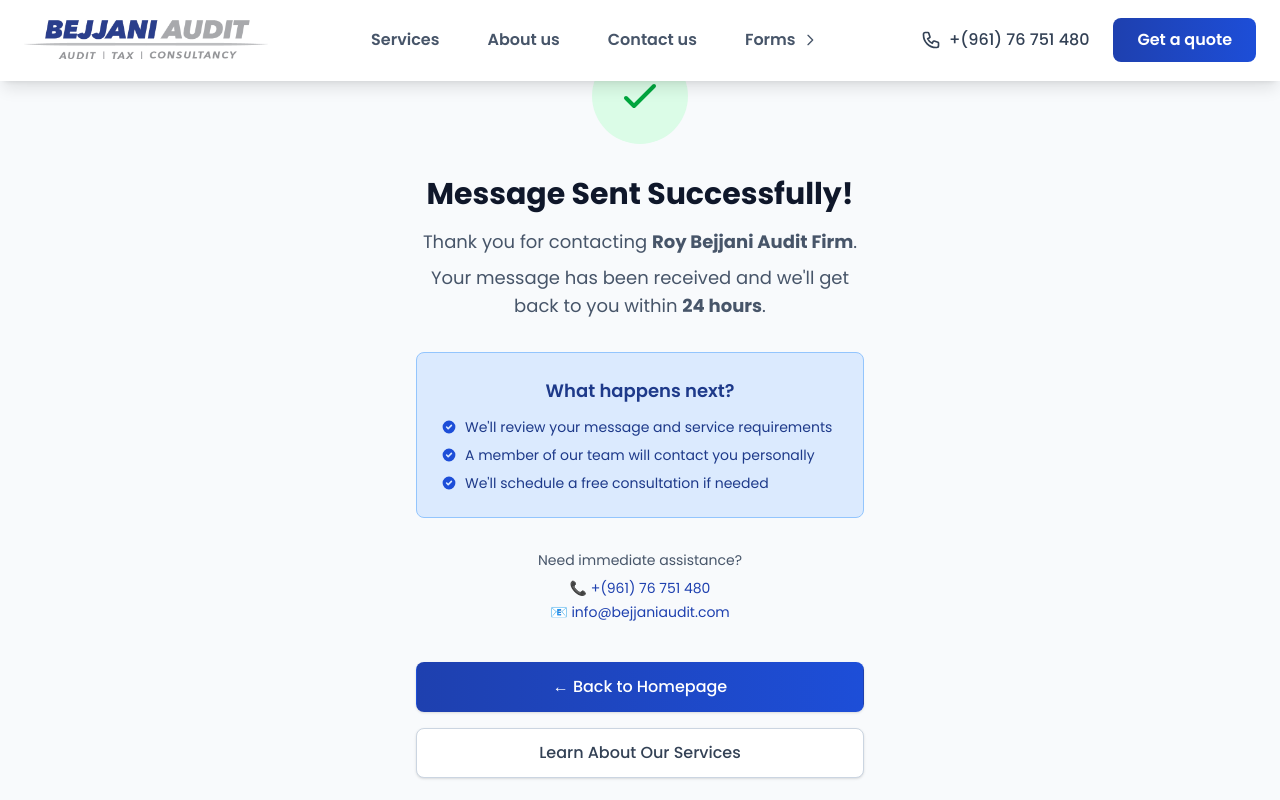
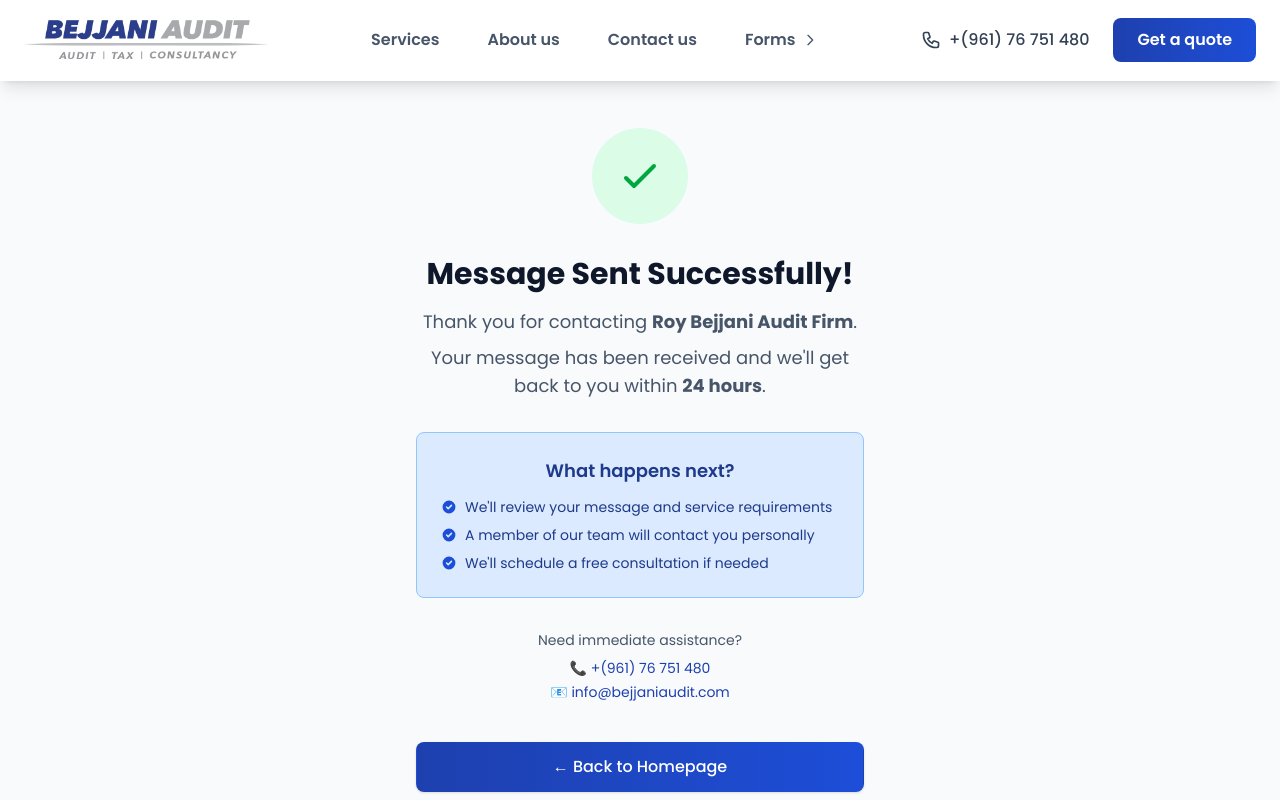
Before and after one commit to tonybejjani/bejjani-audit, a Next.js app: page /contact/success in a window 1280 px wide. Shown: the top 800 px of the page. Built offline with nearby package versions, Linux system fonts and the light colour scheme.

Commit message:
Adjust minorr change in top padding on success page

```diff
--- a/app/contact/success/page.tsx
+++ b/app/contact/success/page.tsx
@@ -15,7 +15,7 @@ export const metadata: Metadata = {
 
 export default function ContactSuccessPage() {
   return (
-    <div className="min-h-screen bg-gray-50 flex items-center justify-center py-12 px-4 sm:px-6 lg:px-8">
+    <div className="min-h-screen bg-gray-50 flex items-center justify-center py-32 px-4 sm:px-6 lg:px-8">
       <div className="max-w-md w-full space-y-8">
         <div className="text-center">
           {/* Success Icon */}
```
